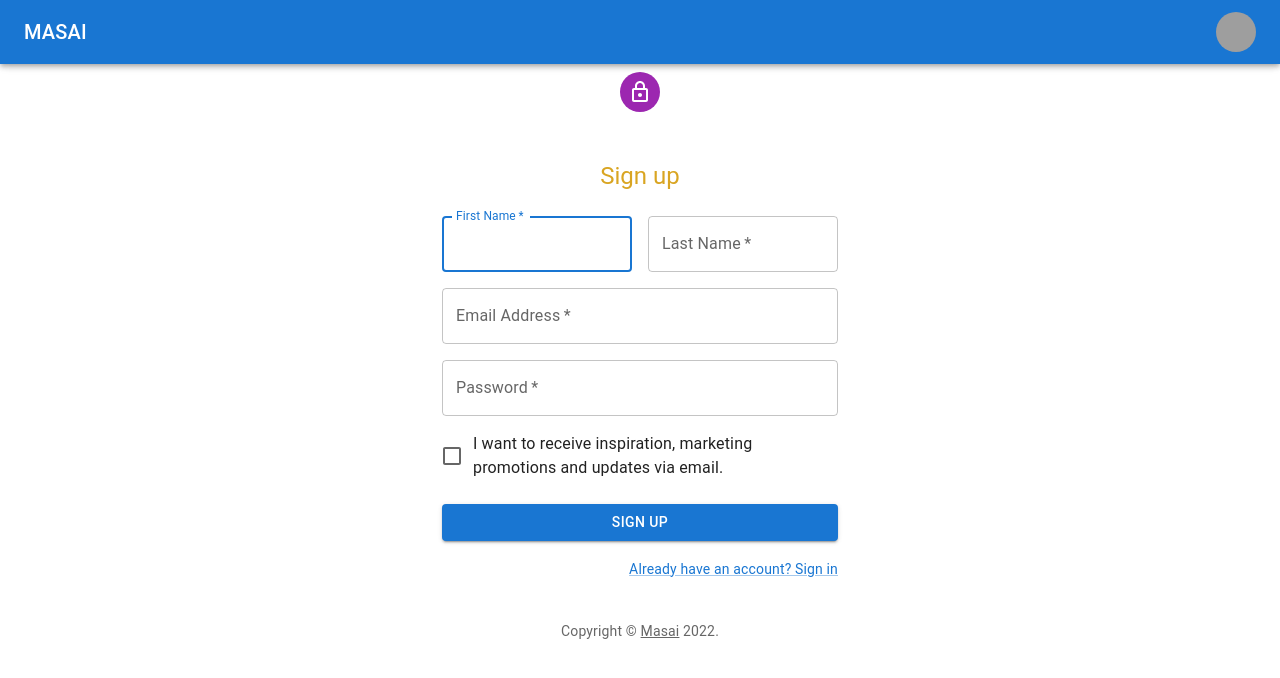
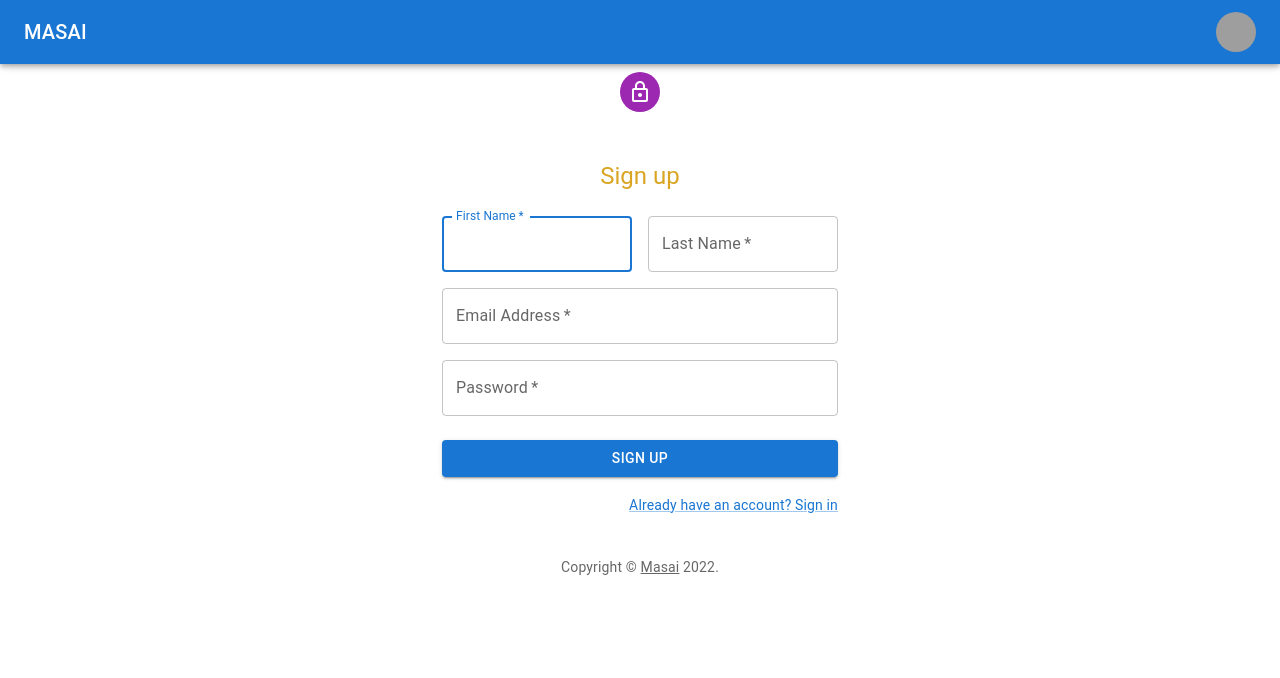
Before and after one commit to MohdTazammul/Resume-Automation, a React (Create React App) app: page /signup in a window 1280 px wide. Shown: the top 678 px of the page. Built offline with nearby package versions, Linux system fonts and the light colour scheme; grey boxes are pictures that could not be loaded; a web font is replaced by a local one.

Commit message:
check box removed

```diff
--- a/src/components/signup.js
+++ b/src/components/signup.js
@@ -100,12 +100,7 @@
                   autoComplete="new-password"
                 />
               </Grid>
-              <Grid item xs={12}>
-                <FormControlLabel
-                  control={<Checkbox value="allowExtraEmails" color="primary" />}
-                  label="I want to receive inspiration, marketing promotions and updates via email."
-                />
-              </Grid>
+
             </Grid>
             <Button
               type="submit"
```
